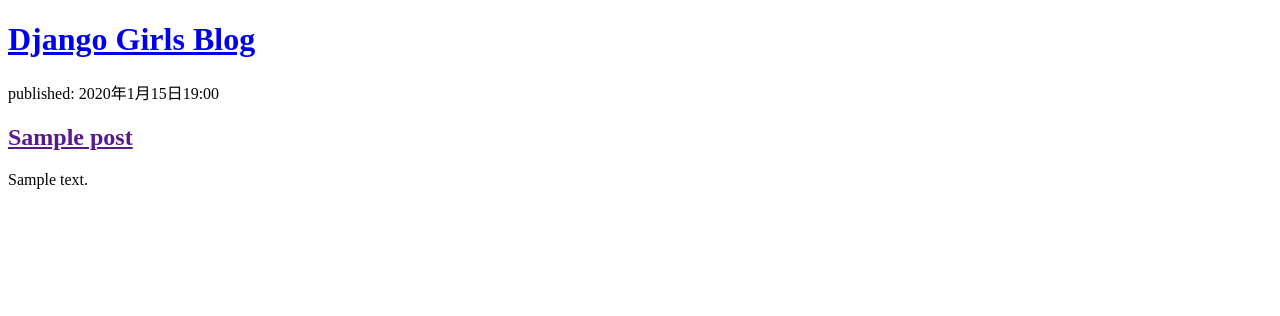
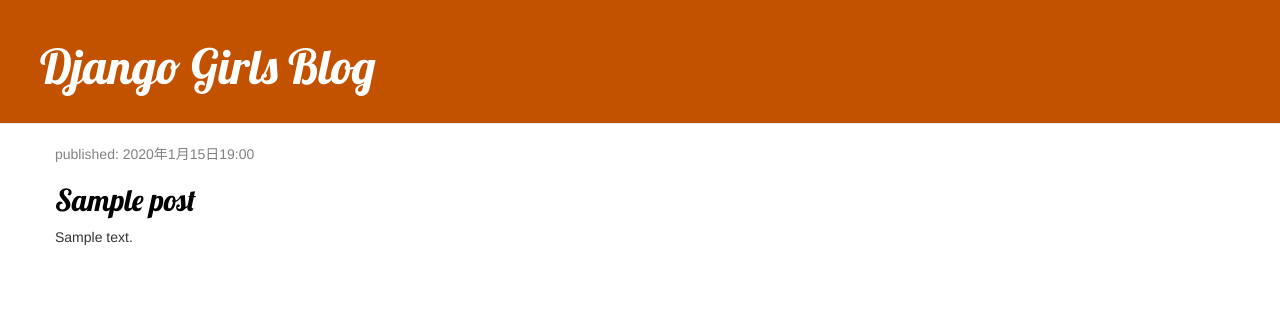
Before and after one commit to temperature89/my-first-blog, a Django app: page / in a window 1280 px wide. Shown: the top 316 px of the page. Run offline with Django 5.2, Linux system fonts and the light colour scheme; tables that the repository leaves empty hold one stand-in row (values such as "Sample post"); some libraries are stand-ins or nearby versions.

Commit message:
Added view and template for detailed blog post as well as CSS for the site.

```diff
--- /dev/null
+++ b/blog/static/css/blog.css
@@ -0,0 +1,51 @@
+h1 a, h2 a {
+    color: #C25100;
+    font-family: "Lobster";
+}
+
+.page-header {
+    background-color: #C25100;
+    margin-top: 0;
+    padding: 20px 20px 20px 40px;
+}
+
+.page-header h1, .page-header h1 a, .page-header h1 a:visited, .page-header h1 a:active {
+    color: #ffffff;
+    font-size: 36pt;
+    text-decoration: none;
+}
+
+.content {
+    margin-left: 40px;
+}
+
+h1, h2, h3, h4 {
+    font-family: 'Lobster', cursive;
+}
+
+.date {
+    color: #828282;
+}
+
+.save {
+    float: right;
+}
+
+.post-form textarea, .post-form input {
+    width: 100%;
+}
+
+.top-menu, .top-menu:hover, .top-menu:visited {
+    color: #ffffff;
+    float: right;
+    font-size: 26pt;
+    margin-right: 20px;
+}
+
+.post {
+    margin-bottom: 70px;
+}
+
+.post h2 a, .post h2 a:visited {
+    color: #000000;
+}
--- /dev/null
+++ b/blog/templates/blog/base.html
@@ -0,0 +1,23 @@
+{% load static %}
+<html>
+    <head>
+        <title>Django Girls blog</title>
+        <link rel="stylesheet" href="//maxcdn.bootstrapcdn.com/bootstrap/3.2.0/css/bootstrap.min.css">
+        <link rel="stylesheet" href="//maxcdn.bootstrapcdn.com/bootstrap/3.2.0/css/bootstrap-theme.min.css">
+        <link href='//fonts.googleapis.com/css?family=Lobster&subset=latin,latin-ext' rel='stylesheet' type='text/css'>
+        <link rel="stylesheet" href="{% static 'css/blog.css' %}">
+    </head>
+    <body>
+        <div class="page-header">
+            <h1><a href="/">Django Girls Blog</a></h1>
+        </div>
+        <div class="content container">
+            <div class="row">
+                <div class="col-md-8">
+                {% block content %}
+                {% endblock %}
+                </div>
+            </div>
+        </div>
+    </body>
+</html>
--- a/blog/templates/blog/post_list.html
+++ b/blog/templates/blog/post_list.html
@@ -1,22 +1,13 @@
-<!DOCTYPE html>
-<html lang="en">
-<head>
-    <meta charset="UTF-8">
-    <meta name="viewport" content="width=device-width, initial-scale=1.0">
-    <title>Django Girls blog</title>
-</head>
-<body>
-        <div>
-            <h1><a href="/">Django Girls Blog</a></h1>
+{% extends "blog/base.html" %}
+
+{% block content %}
+    {% for post in posts %}
+        <div class="post">
+            <div class="date">
+                <p>published: {{ post.published_date }}</p>
+            </div>
+            <h2><a href="{% url 'post_detail' pk=post.pk %}">{{ post.title }}</a></h2>
+            <p>{{ post.text|linebreaksbr }}</p>
         </div>
-
-        {% for post in posts %}
-            <div>
-                <p>published: {{ post.published_date }}
-                <h2><a href="">{{ post.title }}</a></h2>
-                <p>{{ post.text|linebreaksbr }}</p>
-            </div>
-        {% endfor %}
-
-    </body>
-</html>
+    {% endfor %}
+{% endblock %}
--- a/blog/urls.py
+++ b/blog/urls.py
@@ -3,4 +3,5 @@
 
 urlpatterns = [
     path("", views.post_list, name="post_list"),
+    path("post/<int:pk>/", views.post_detail, name="post_detail")
 ]
--- a/blog/views.py
+++ b/blog/views.py
@@ -1,7 +1,12 @@
 from django.shortcuts import render
 from django.utils import timezone
 from .models import Post
+from django.shortcuts import render, get_object_or_404
 
 def post_list(request):
     posts = Post.objects.filter(published_date__lte=timezone.now()).order_by('published_date')
     return render(request, 'blog/post_list.html', {'posts': posts})
+
+def post_detail(request, pk):
+    post = get_object_or_404(Post, pk=pk)
+    return render(request, 'blog/post_detail.html', {'post': post})
```
Also changed, not shown: blog/templates/blog/post_detail.html (added, +13 -0 lines).
